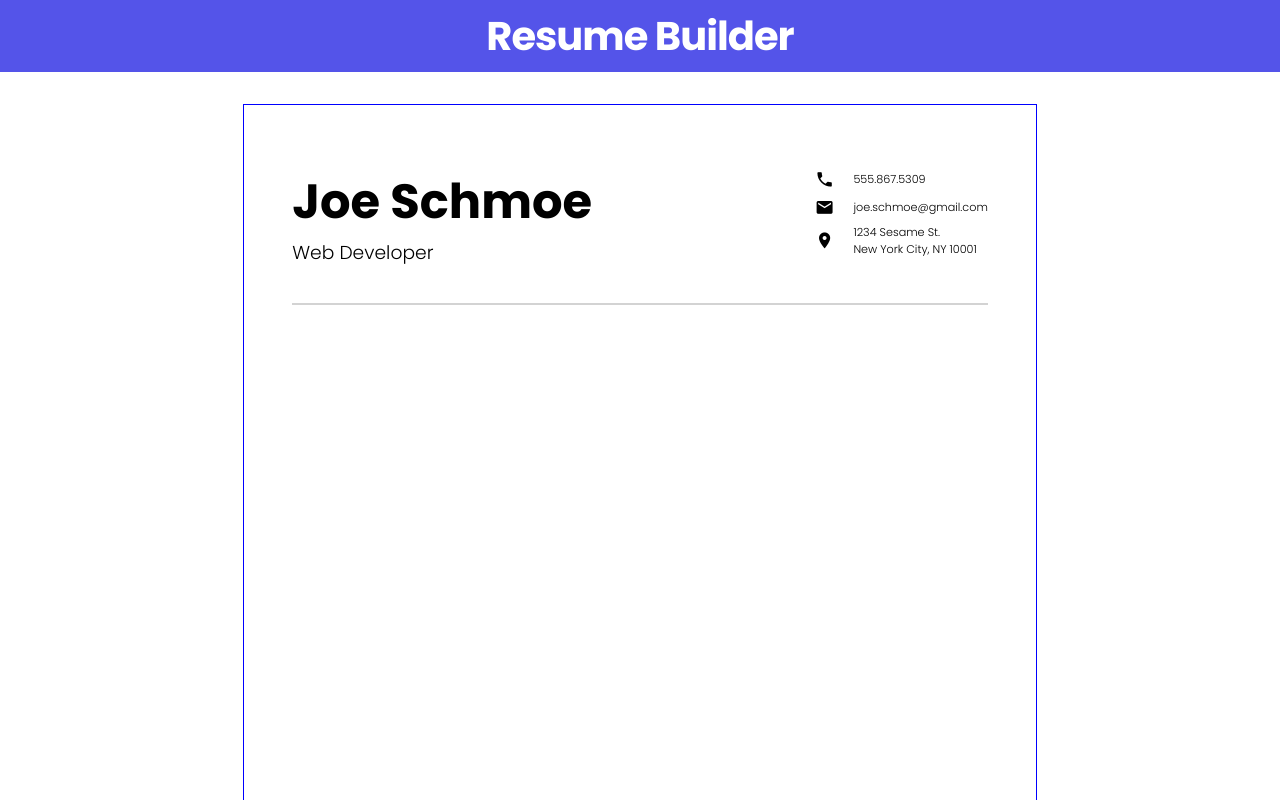
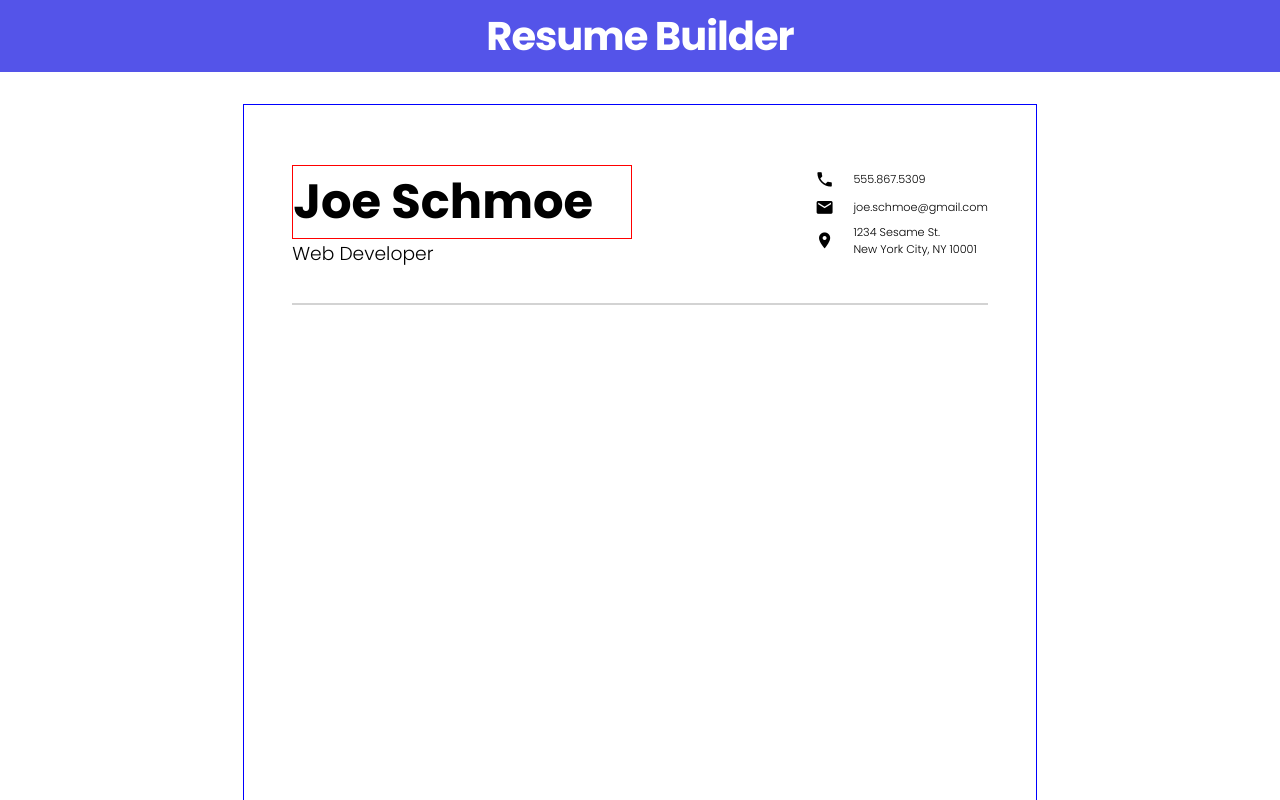
Before and after one commit to MatthewKissinger/cv-project, a React (Vite) app: page / in a window 1280 px wide. Shown: the top 800 px of the page. Built offline with nearby package versions, Linux system fonts and the light colour scheme.

Commit message:
replaced id attribute on edit buttons and input to data-name attributes

```diff
--- a/src/App.jsx
+++ b/src/App.jsx
@@ -21,27 +21,40 @@ class App extends React.Component {
       addressCity: 'New York City, NY 10001'
     }
 
+    this.handleChange = this.handleChange.bind(this);
     this.toggleEdit = this.toggleEdit.bind(this);
+    this.toggleSubmit = this.toggleSubmit.bind(this);
   }
 
+  handleChange(e) {
+    const { value } = e.target;
+    const name = e.target.dataset.name;
 
+    this.setState({
+      ...this.state,
+      [name]: {
+        ...this.state[name],
+        text: value
+      }
+    })
+  }
 
   toggleEdit(e) {
 
-    const elementID = e.target.id;
-
-    // setup the handle click to trigger on an edit button
+    const { id } = e.target;
 
     this.setState({
       ...this.state,
-      [elementID]: {
-        ...this.state[elementID],
-        editMode: !this.state[elementID].editMode
+      [id]: {
+        ...this.state[id],
+        editMode: !this.state[id].editMode
     }
     })
   }
 
+  toggleSubmit(e) {
 
+  }
 
   render() {
 
@@ -52,7 +65,9 @@ class App extends React.Component {
         <Header />
         <div className='resume--container'>
           <GeneralInfo
+            handleChange={this.handleChange}
             toggleEdit={this.toggleEdit}
+            toggleSubmit={this.toggleSubmit}
             userName={name}
             userTitle={title}
             userPhone={phone}
--- a/src/components/GeneralInfo.jsx
+++ b/src/components/GeneralInfo.jsx
@@ -5,34 +5,45 @@ class GeneralInfo extends React.Component {
 
     render() {
 
-        const { userName, userTitle, userPhone, userEmail, userStreet, userCity, toggleEdit } = this.props;
+        const { userName, userTitle, userPhone, userEmail, userStreet, userCity, handleChange, toggleEdit } = this.props;
 
         return (
             <div className='general--container'>
                 <div className='general--left'>
                     {userName.editMode
-                        ? <input
+                        ? <div
+                            className='general--name info'
+                            >
+                            <input
+                            data-name='name'
+                            onChange={handleChange}
                             value={userName.text}
                             // add onChange handler
                             className='input--name'
                             >
-
                             </input>
-                        :<h1
+                            <span
+                                data-name='name'
+                                className='material-icons submit--btn'>
+                                    done
+                            </span>
+                        </div>
+                        : <div
                             className='general--name info'>
-                            {userName.text}
+                            <h1>{userName.text}</h1>
                             <span
                                 className='material-icons edit--btn'
                                 onClick={toggleEdit}
                                 id='name'>
                                 mode_edit
                             </span>
-                        </h1>
+                          </div>
                     }
                     <h3
                         onClick={toggleEdit}
                         className='general--title info'
-                    >   {userTitle}
+                    >
+                        {userTitle}
                          <span
                             className='material-icons edit--btn'
                             onClick={toggleEdit}
--- a/src/styles/generalInfo.css
+++ b/src/styles/generalInfo.css
@@ -5,6 +5,18 @@
     justify-content: space-between;
     align-items: center;
     border-bottom: 2px solid lightgray;
+}
+
+.general--name {
+    display: flex;
+    justify-content: space-between;
+    height: 74px;
+    width: 340px;
+    border: 1px solid red;
+}
+
+.general--name > h1 {
+    font-size: 3rem;
 }
 
 .general--title {
@@ -15,6 +27,10 @@
     cursor: pointer;
     display: flex;
     align-items: center;
+}
+
+.info:hover > .edit--btn {
+    visibility: visible;
 }
 
 .edit--btn {
@@ -30,12 +46,21 @@
     color: lightgray;
 }
 
-.info:hover > .edit--btn {
-    visibility: visible;
+input {
+    padding: .3rem;
+    font-size: 1rem;
 }
 
-.general--name {
-    font-size: 3rem;
+.submit--btn {
+    cursor: pointer;
+    margin-left: .5rem;
+    border: 1px solid black;
+    border-radius: 3px;
+    padding: .1rem;
+}
+
+.submit--btn:hover {
+    color: lightgray;
 }
 
 .general--right > div {
```
